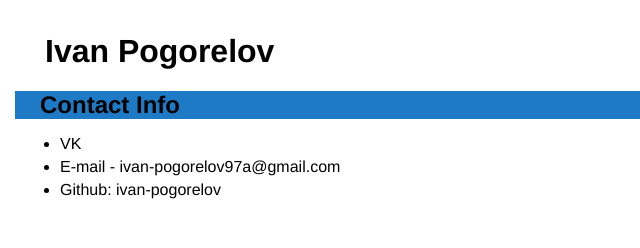
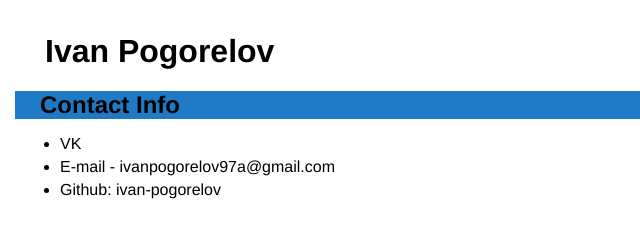
Before and after one commit to ivan-pogorelov/rsschool-cv-2020, a plain HTML site: page index.html in a window 1280 px wide. Shown: the top 248 px of the page, 285-925 px from the left. Drawn offline with Linux system fonts and the light colour scheme.

Commit message:
fix: fix error email

```diff
--- a/index.html
+++ b/index.html
@@ -20,7 +20,7 @@
               <p>VK</p>
             </li>
             <li>
-              <p>E-mail - ivan-pogorelov97a@gmail.com</p>
+              <p>E-mail - ivanpogorelov97a@gmail.com</p>
             </li>
             <li>
               <p>Github: ivan-pogorelov</p>
```
Also changed, not shown: 1 other file.
